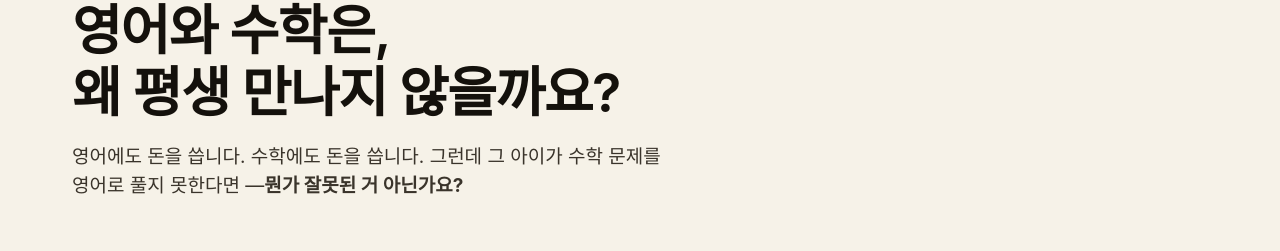
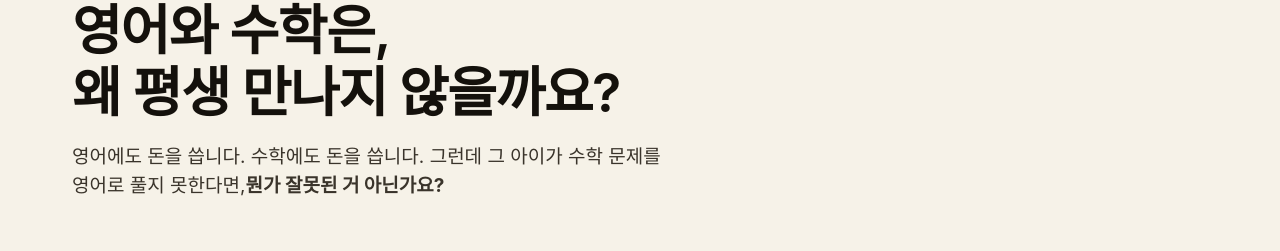
Before and after one commit to jensenjunseon-arch/thebes, a Next.js app: page / in a window 1280 px wide. Shown: the part 1746-1997 px from the top of the page. Built offline with nearby package versions, Linux system fonts and the light colour scheme; a web font is replaced by a local one.

Commit message:
fix(landing): replace em-dash with comma in two-schools lede

```diff
--- a/app/page.tsx
+++ b/app/page.tsx
@@ -160,7 +160,7 @@ export default function LandingPage() {
             </h2>
             <p className="lede">
               영어에도 돈을 씁니다. 수학에도 돈을 씁니다.
-              그런데 그 아이가 수학 문제를 영어로 풀지 못한다면 —
+              그런데 그 아이가 수학 문제를 영어로 풀지 못한다면,
               <b>뭔가 잘못된 거 아닌가요?</b>
             </p>
           </div>
```
